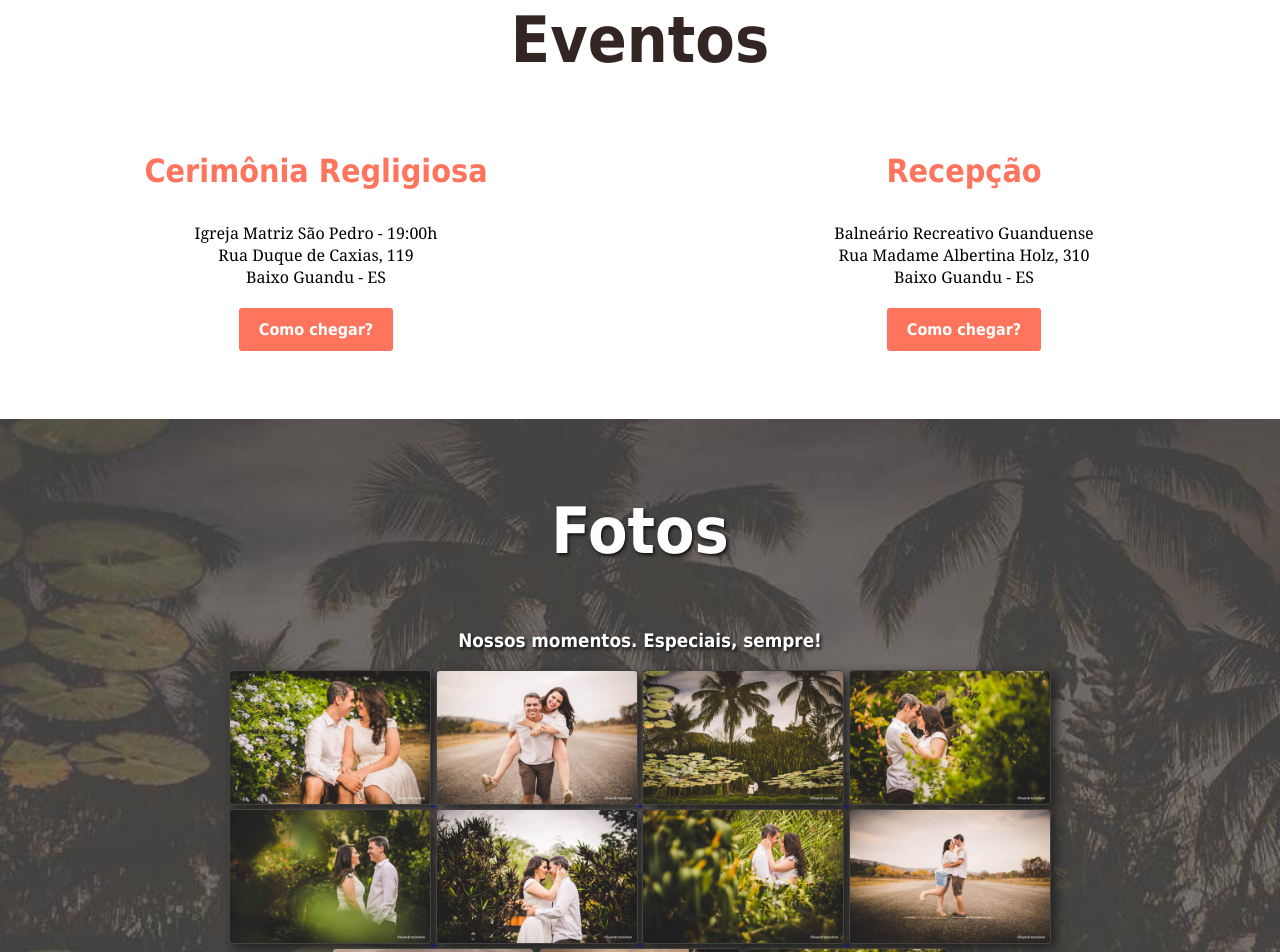
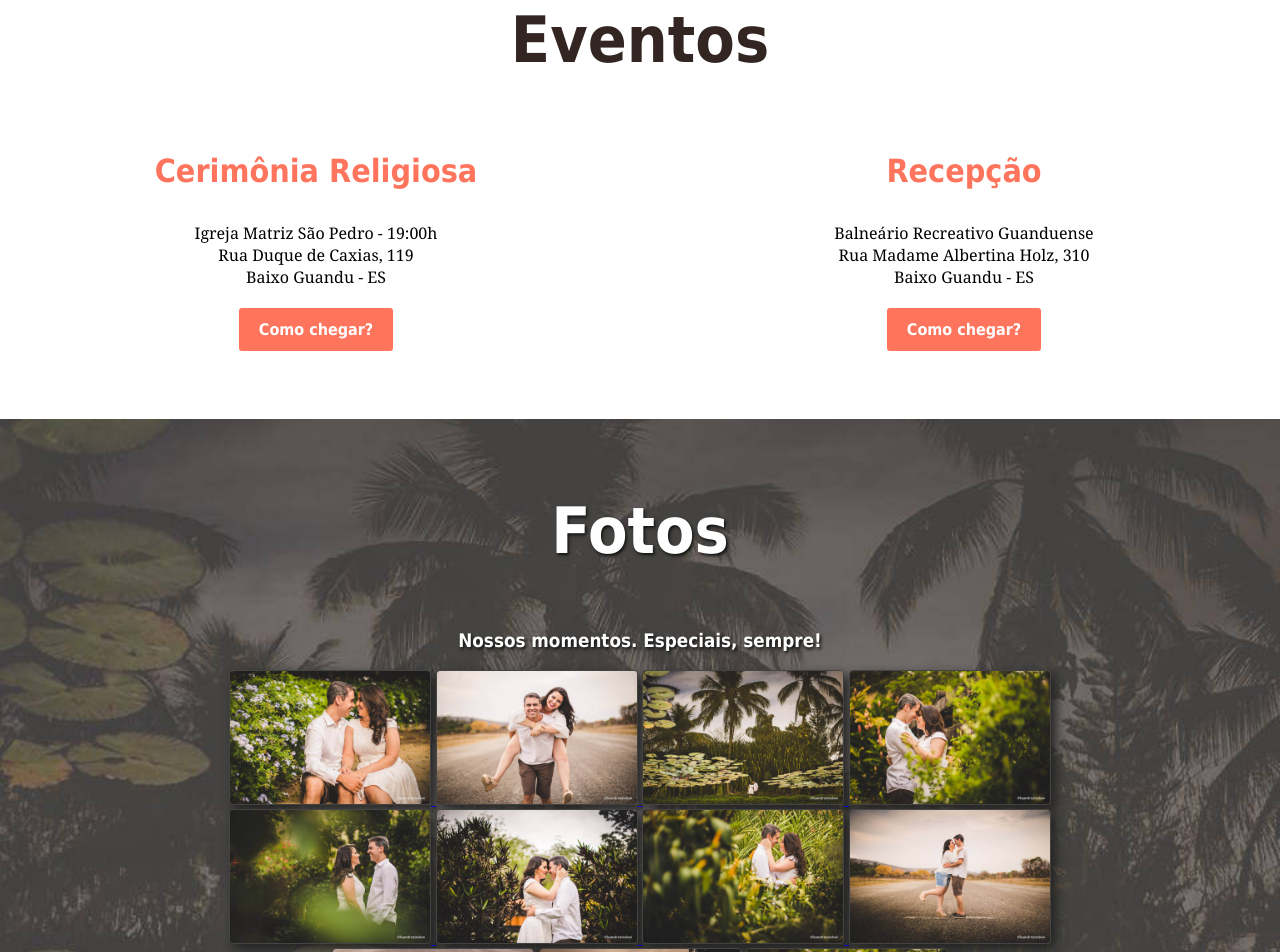
Before and after one commit to davidalves1/franedavid, a plain HTML site: page index.html in a window 1280 px wide. Shown: the part 1863-2815 px from the top of the page. Drawn offline with Linux system fonts and the light colour scheme; files whose address does not match are found by name; a web font is replaced by a local one.

Commit message:
Atualizar

```diff
--- a/index.html
+++ b/index.html
@@ -44,7 +44,7 @@
 				<h1>Eventos</h1>
 			</div>
 			<div class="col-xs-12 col-sm-12 col-md-6">
-				<h3>Cerimônia Regligiosa</h3>
+				<h3>Cerimônia Religiosa</h3>
 				<p>
 					Igreja Matriz São Pedro - 19:00h<br>
 					Rua Duque de Caxias, 119<br>
```
Also changed, not shown: dist/css/style.min.css.
